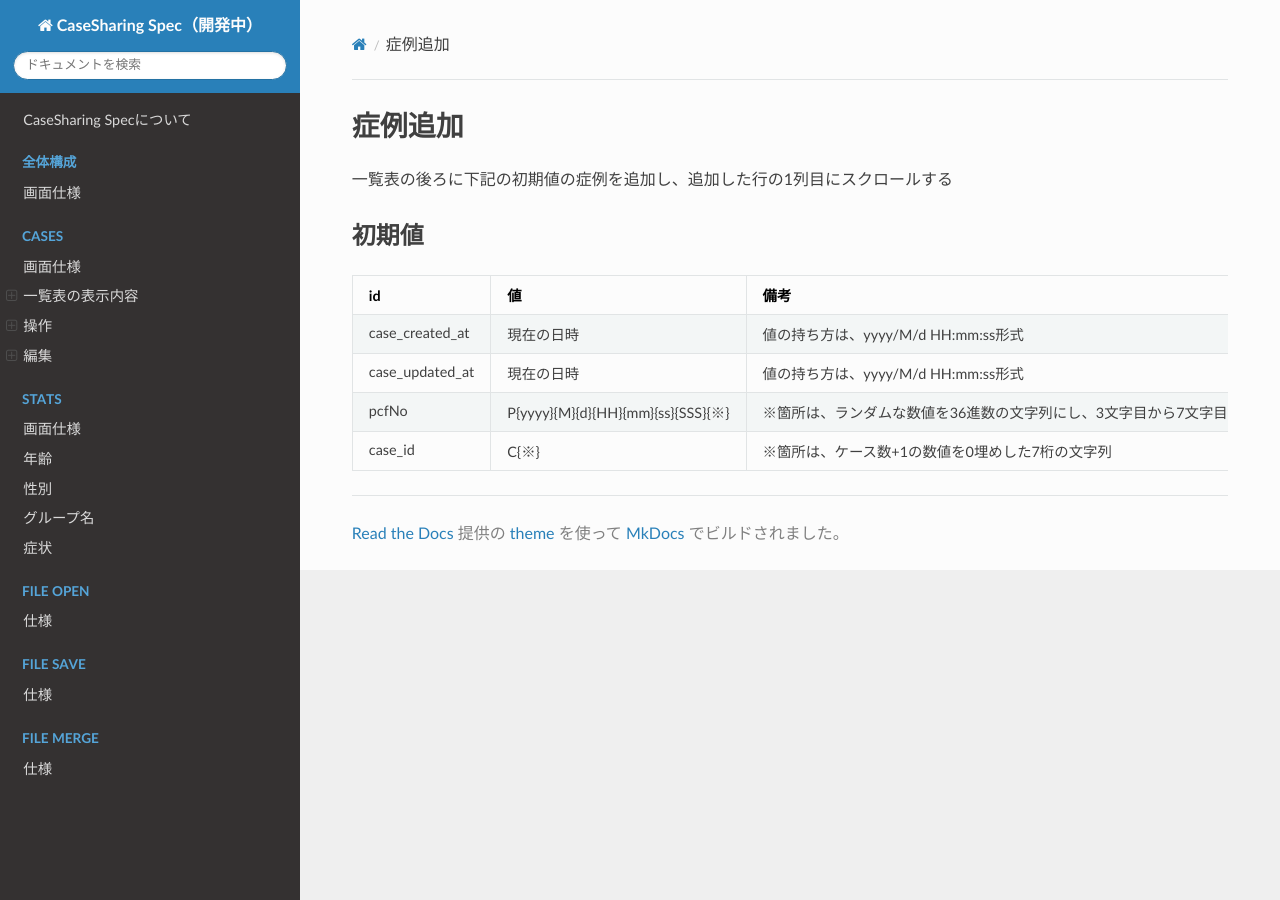
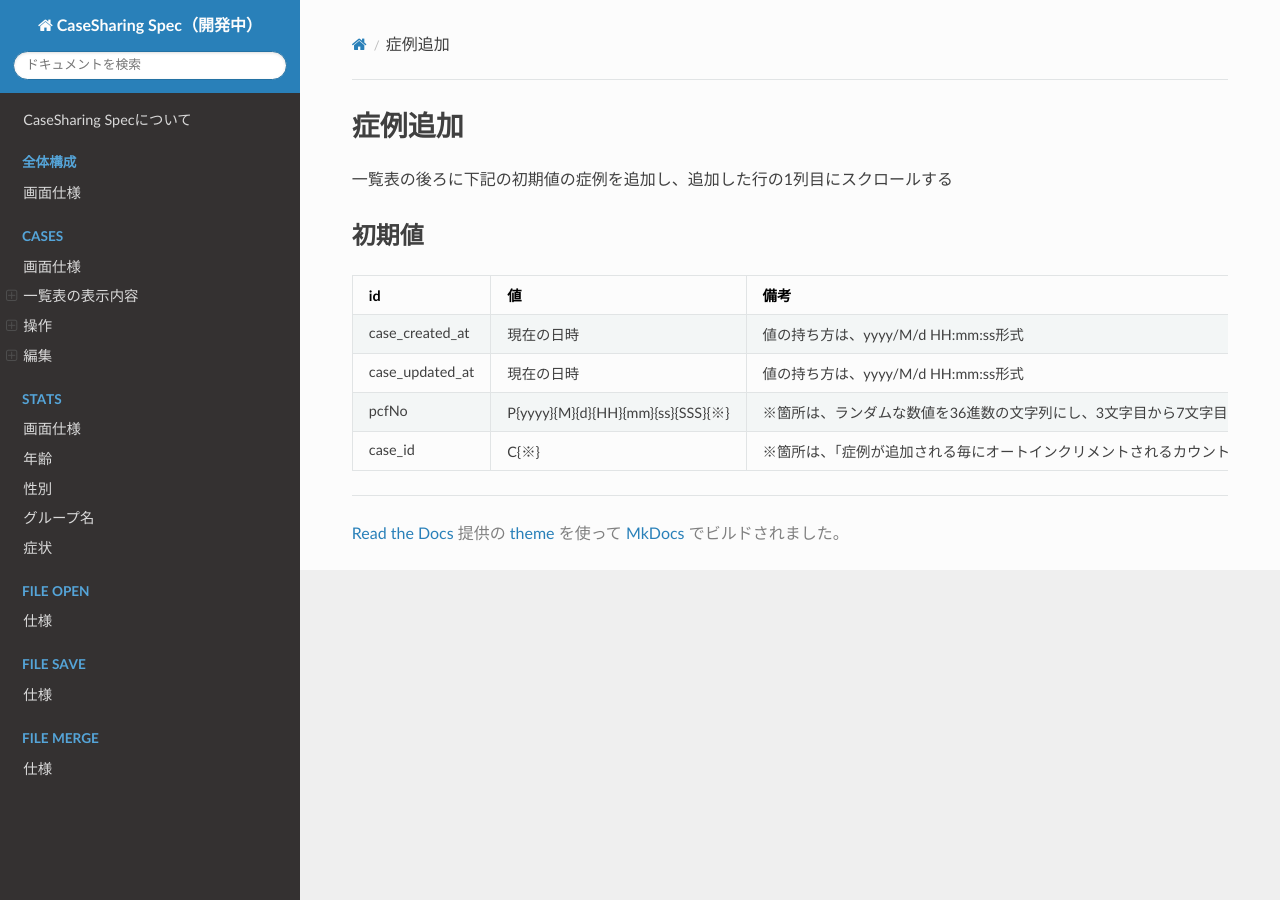
Before and after one commit to PubCaseFinder/pubcasefinder_spec, an MkDocs documentation site: the page built from docs/cases/operations/add-case.md, in a window 1280 px wide. Built offline with MkDocs 1.6.1, drawn with Linux system fonts in a browser that asks for light colours; nearby versions of some CDN libraries.

Commit message:
症例追加のcase_idの初期値の記載修正

```diff
--- a/docs/cases/operations/add-case.md
+++ b/docs/cases/operations/add-case.md
@@ -9,4 +9,4 @@
 | case_created_at | 現在の日時 | 値の持ち方は、yyyy/M/d HH:mm:ss形式 |
 | case_updated_at | 現在の日時 | 値の持ち方は、yyyy/M/d HH:mm:ss形式 |
 | pcfNo | P{yyyy}{M}{d}{HH}{mm}{ss}{SSS}{※} | ※箇所は、ランダムな数値を36進数の文字列にし、3文字目から7文字目までの5文字 |
-| case_id | C{※} | ※箇所は、ケース数+1の数値を0埋めした7桁の文字列 |
+| case_id | C{※} | ※箇所は、「症例が追加される毎にオートインクリメントされるカウント+1」の数値を0埋めした7桁の文字列 |
```
